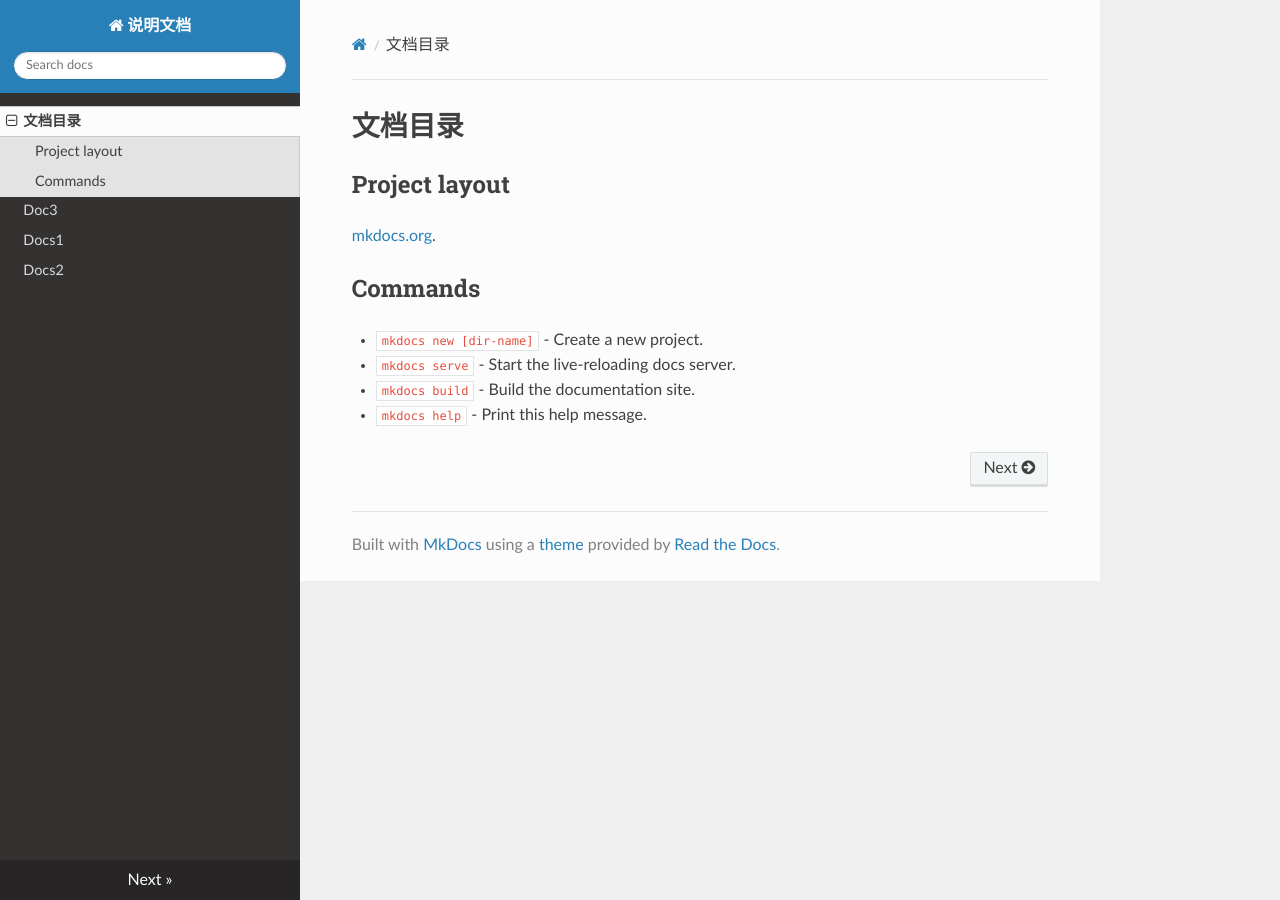
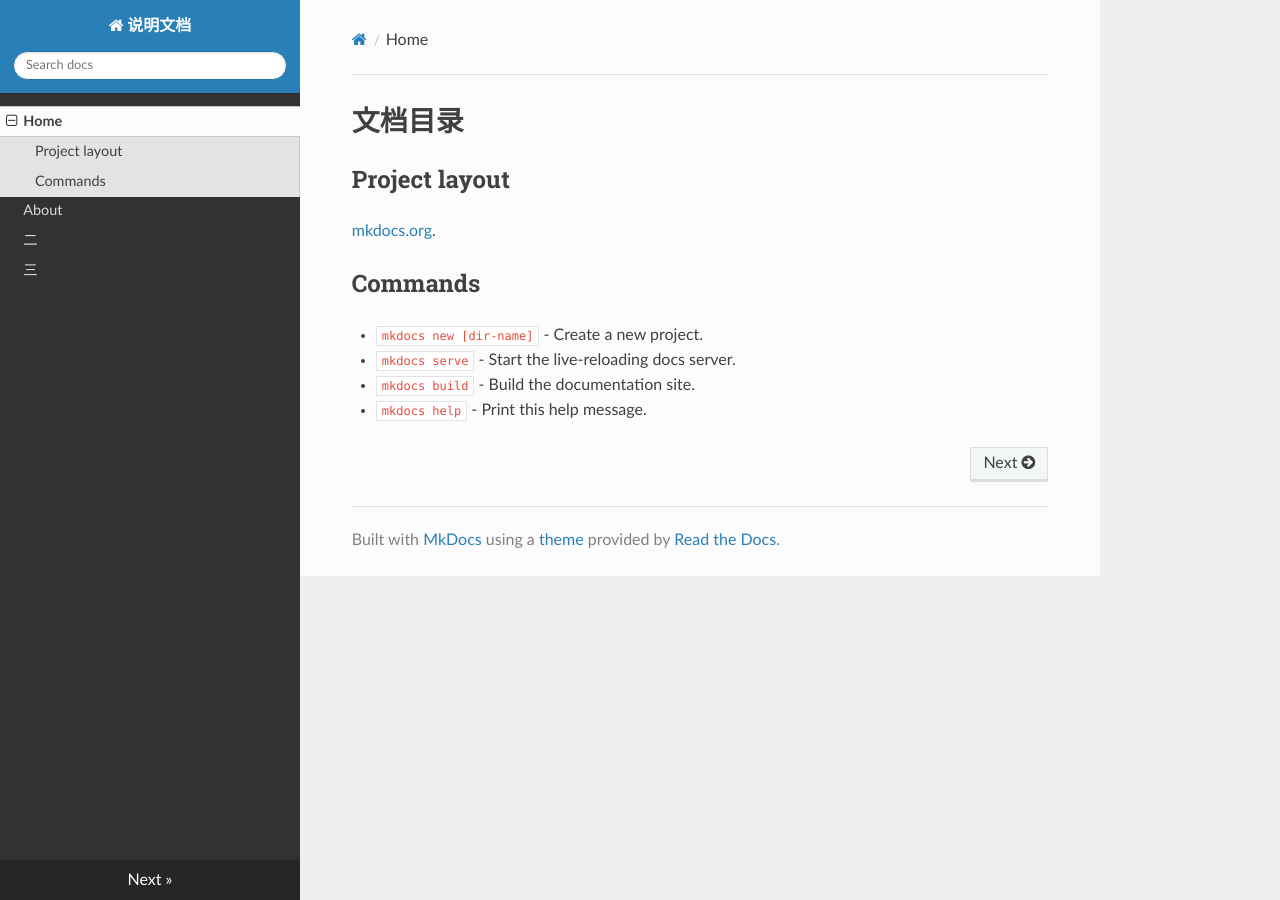
Before and after one commit to 1221de/mkdocs, an MkDocs documentation site: the page built from docs/index.md, in a window 1280 px wide. Built offline with MkDocs 1.6.1, drawn with Linux system fonts in a browser that asks for light colours; nearby versions of some CDN libraries; some of the changed lines change nothing that is shown.

Commit message:
Update mkdocs.yml

```diff
--- a/mkdocs.yml
+++ b/mkdocs.yml
@@ -1,4 +1,9 @@
 site_name: 说明文档
+nav:
+    - Home: index.md
+    - About: docs1.md
+    - 二: docs2.md
+    - 三: doc3.md
 
 
 theme: readthedocs
```
